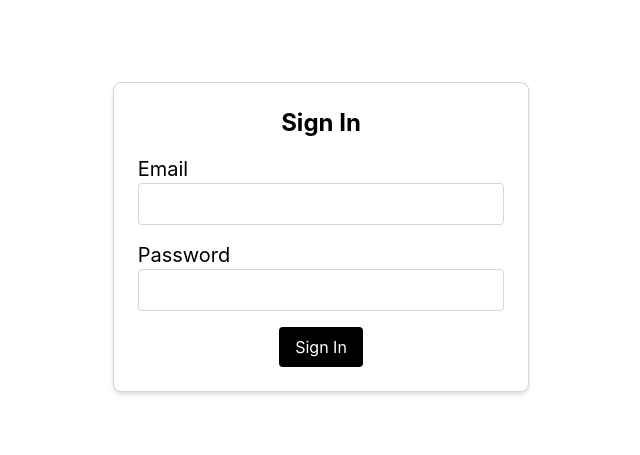
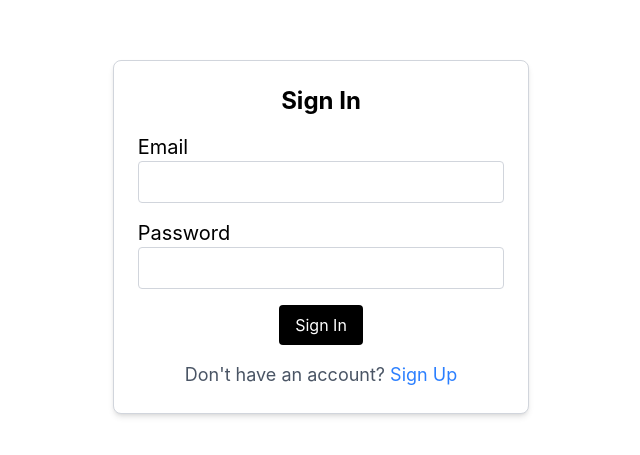
Before and after one commit to Priyansh7999/react-auth-forms, a React (Vite) app: page /sign-in in a window 1280 px wide. Shown: the part 163-618 px from the top of the page, without its empty margins (319-959 px from the left). Built offline with nearby package versions, Linux system fonts and the light colour scheme.

Commit message:
feat: add auth redirect links between sign-in and sign-up page

```diff
--- a/src/pages/SignIn.jsx
+++ b/src/pages/SignIn.jsx
@@ -16,7 +16,7 @@ export default function SignIn() {
     navigate('/')
   }
   return (
-    <div className='flex justify-center items-center h-screen'>
+    <div className='flex flex-col justify-center items-center h-screen'>
       <div className='flex flex-col border border-gray-300 rounded-lg p-6 bg-white shadow-md'>
         <h3 className='text-2xl font-bold mb-4 text-center'>Sign In</h3>
         <Formik
@@ -32,6 +32,7 @@ export default function SignIn() {
             </div>
           </Form>
         </Formik>
+        <h2 className="mt-4 text-center text-lg text-gray-600">Don't have an account? <span className='cursor-pointer text-blue-500' onClick={() => navigate('/sign-up')}>Sign Up</span></h2>
       </div>
     </div>
   )
--- a/src/pages/SignUp.jsx
+++ b/src/pages/SignUp.jsx
@@ -37,6 +37,7 @@ export default function SignUp() {
             </div>
           </Form>
         </Formik>
+        <h2 className="mt-4 text-lg text-center text-gray-600">Already have an account? <span className='cursor-pointer text-blue-500' onClick={() => navigate('/sign-in')}>Sign In</span></h2>
       </div>
     </div>
   )
```
